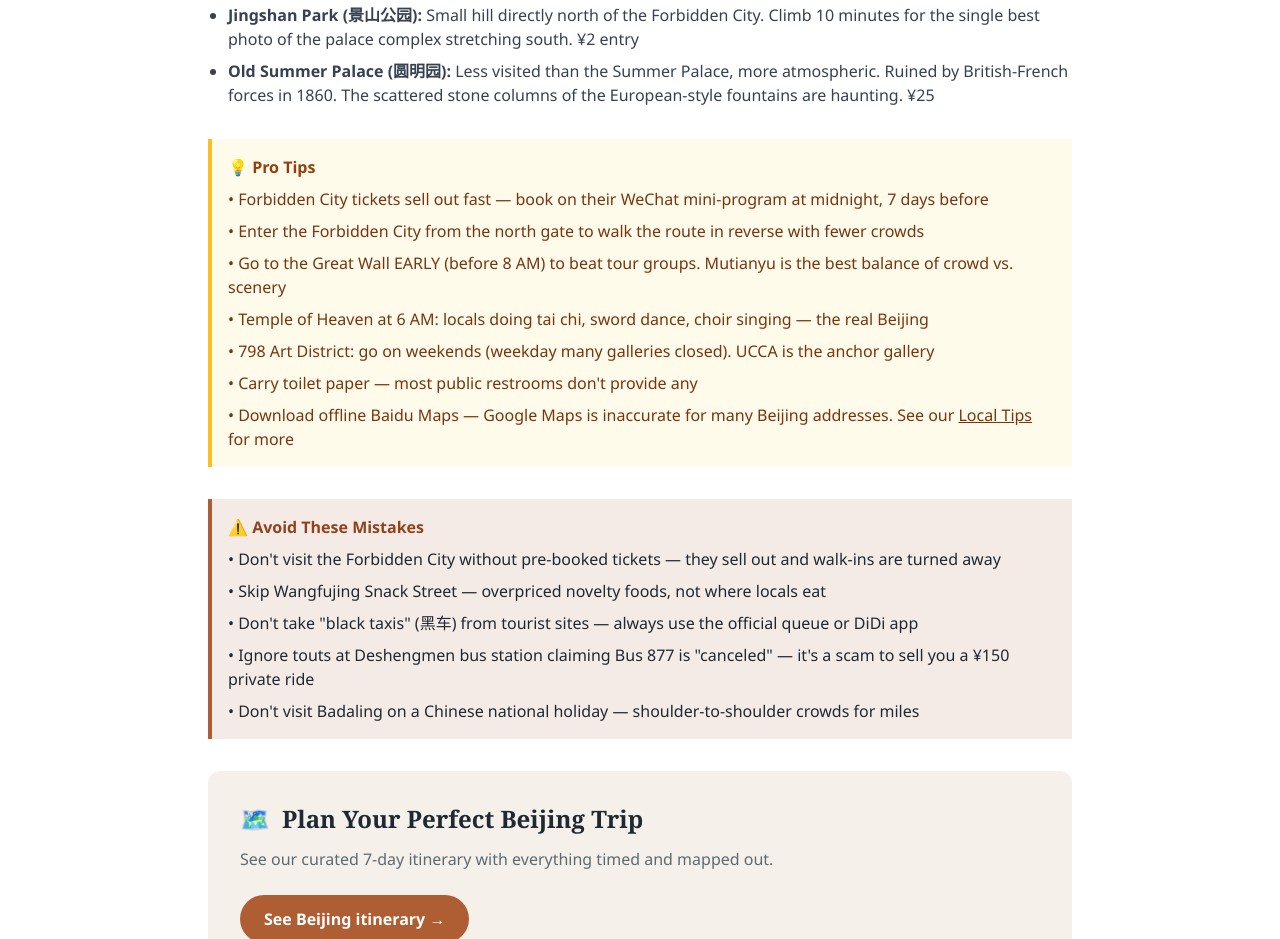
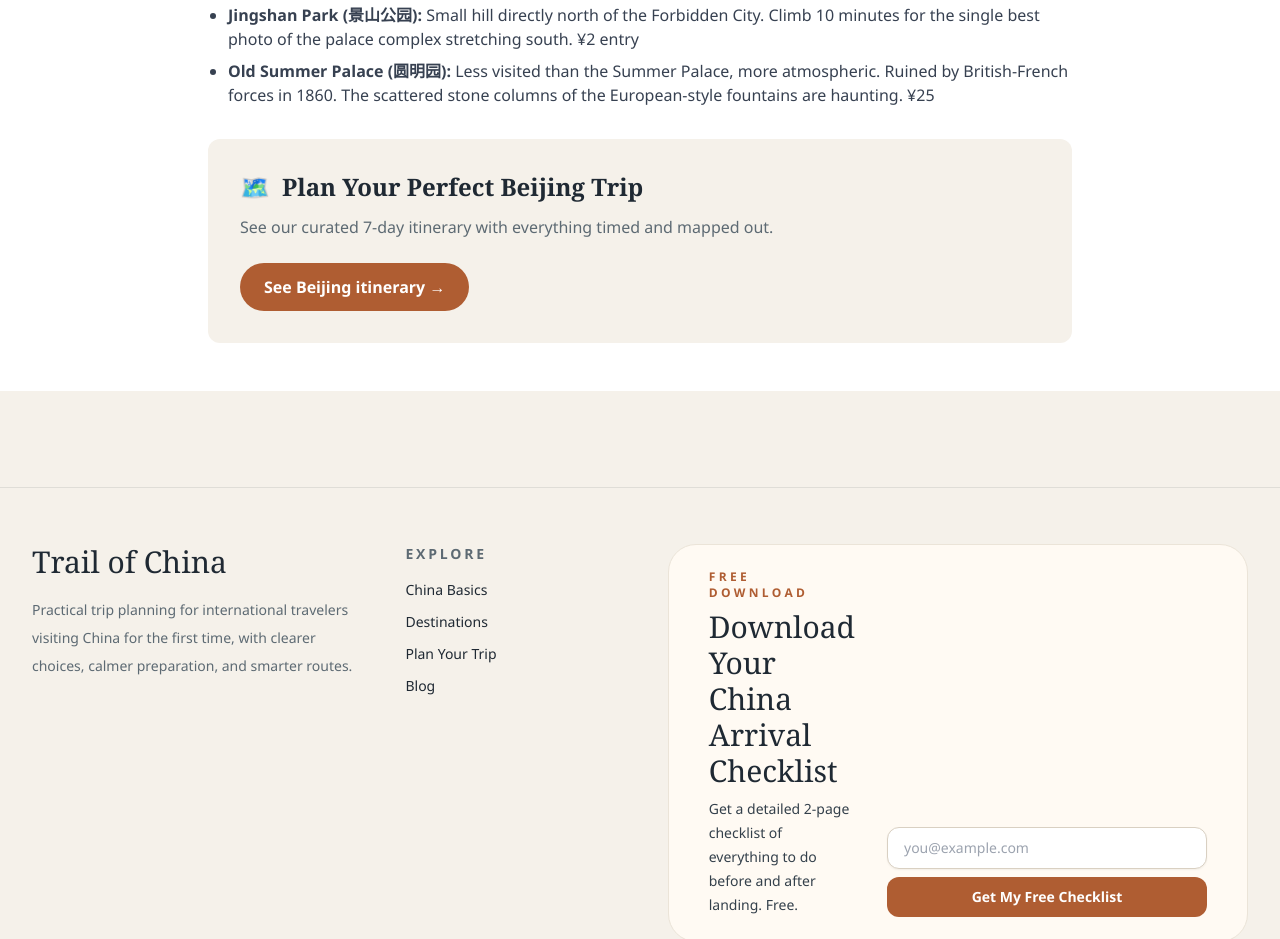
Before and after one commit to thecubestorm-arch/trailofchina, a Next.js app: page /destinations/beijing/what-to-do in a window 1280 px wide. Shown: the part 2780-3719 px from the top of the page. Built offline with nearby package versions, Linux system fonts and the light colour scheme.

Commit message:
Fix: Remove amber Pro Tips + Tourist Traps boxes from all What-to-Do pages — Sprint 7 Step 1

```diff
--- a/app/destinations/beijing/what-to-do/page.tsx
+++ b/app/destinations/beijing/what-to-do/page.tsx
@@ -171,35 +171,6 @@ export default function BeijingWhatToDoPage() {
             <li><strong>Old Summer Palace (圆明园):</strong> Less visited than the Summer Palace, more atmospheric. Ruined by British-French forces in 1860. The scattered stone columns of the European-style fountains are haunting. ¥25</li>
           </ul>
         </section>
-
-        <div className="bg-amber-50 border-l-4 border-amber-400 p-4 mb-8">
-          <h3 className="font-semibold text-amber-800 mb-2">💡 Pro Tips</h3>
-          <ul className="text-amber-900 space-y-2">
-            <li>• Forbidden City tickets sell out fast — book on their WeChat mini-program at midnight, 7 days before</li>
-            <li>• Enter the Forbidden City from the north gate to walk the route in reverse with fewer crowds</li>
-            <li>• Go to the Great Wall EARLY (before 8 AM) to beat tour groups. Mutianyu is the best balance of crowd vs. scenery</li>
-            <li>• Temple of Heaven at 6 AM: locals doing tai chi, sword dance, choir singing — the real Beijing</li>
-            <li>• 798 Art District: go on weekends (weekday many galleries closed). UCCA is the anchor gallery</li>
-            <li>• Carry toilet paper — most public restrooms don&apos;t provide any</li>
-            <li>• Download offline Baidu Maps — Google Maps is inaccurate for many Beijing addresses. See our{' '}
-              <Link href="/destinations/beijing/local-tips" className="underline">
-                Local Tips
-              </Link> for more
-            </li>
-          </ul>
-        </div>
-
-        <div className="bg-[var(--accent-soft)] border-l-4 border-[var(--accent)] p-4 mb-8">
-          <h3 className="font-semibold text-[var(--accent-strong)] mb-2">⚠️ Avoid These Mistakes</h3>
-          <ul className="text-[var(--foreground)] space-y-2">
-            <li>• Don&apos;t visit the Forbidden City without pre-booked tickets — they sell out and walk-ins are turned away</li>
-            <li>• Skip Wangfujing Snack Street — overpriced novelty foods, not where locals eat</li>
-            <li>• Don&apos;t take &quot;black taxis&quot; (黑车) from tourist sites — always use the official queue or DiDi app</li>
-            <li>• Ignore touts at Deshengmen bus station claiming Bus 877 is &quot;canceled&quot; — it&apos;s a scam to sell you a ¥150 private ride</li>
-            <li>• Don&apos;t visit Badaling on a Chinese national holiday — shoulder-to-shoulder crowds for miles</li>
-          </ul>
-        </div>
-
         <div className="mt-8">
           <ContextualCTA
             icon="🗺️"
--- a/app/destinations/chengdu/what-to-do/page.tsx
+++ b/app/destinations/chengdu/what-to-do/page.tsx
@@ -114,26 +114,6 @@ export default function ChengduWhatToDoPage() {
             <li><strong>Anshun Bridge at night (安顺廊桥):</strong> River reflections and easy evening strolls.</li>
           </ul>
         </section>
-
-        <div className="bg-amber-50 border-l-4 border-amber-400 p-4 mb-8">
-          <h3 className="font-semibold text-amber-800 mb-2">💡 Pro Tips</h3>
-          <ul className="text-amber-900 space-y-2">
-            <li>• Keep panda morning separate from late-night opera plans.</li>
-            <li>• Carry cashless payments and ID for quick ticket checks.</li>
-            <li>• Add food stops from our{' '}<Link href="/destinations/chengdu/where-to-eat" className="underline">Where to Eat guide</Link> near each attraction cluster.</li>
-            <li>• Weekday itineraries feel significantly calmer in Jinli and Kuanzhai.</li>
-          </ul>
-        </div>
-
-        <div className="bg-[var(--accent-soft)] border-l-4 border-[var(--accent)] p-4 mb-12">
-          <h3 className="font-semibold text-[var(--accent-strong)] mb-2">⚠️ Tourist Traps to Avoid</h3>
-          <ul className="text-[var(--foreground)] space-y-2">
-            <li>• Late panda arrival: after 10:30 AM most pandas are inactive or sleeping.</li>
-            <li>• Aggressive souvenir pricing in old streets: compare before buying.</li>
-            <li>• Unofficial "fast-entry" offers outside attractions.</li>
-          </ul>
-        </div>
-
         <div className="mt-8">
           <ContextualCTA
             icon="🗺️"
--- a/app/destinations/chongqing/what-to-do/page.tsx
+++ b/app/destinations/chongqing/what-to-do/page.tsx
@@ -103,26 +103,6 @@ export default function ChongqingWhatToDoPage() {
             <li><strong>Night river cruise views:</strong> Better skyline framing than many observation decks</li>
           </ul>
         </section>
-
-        <div className="bg-amber-50 border-l-4 border-amber-400 p-4 mb-8">
-          <h3 className="font-semibold text-amber-800 mb-2">💡 Pro Tips</h3>
-          <ul className="text-amber-900 space-y-2">
-            <li>• Do Hongyadong and cable car near sunset for best light</li>
-            <li>• Use metro + walking bridges; road traffic is slower than it looks</li>
-            <li>• Carry comfortable shoes - stairs and elevation changes are constant</li>
-            <li>• Save offline map pins for entrances on different elevation levels</li>
-          </ul>
-        </div>
-
-        <div className="bg-[var(--accent-soft)] border-l-4 border-[var(--accent)] p-4 mb-8">
-          <h3 className="font-semibold text-[var(--accent-strong)] mb-2">⚠️ Tourist Traps to Avoid</h3>
-          <ul className="text-[var(--foreground)] space-y-2">
-            <li>• Paying premium rates for "private" Hongyadong photo spots</li>
-            <li>• Assuming one map pin equals one correct entrance level</li>
-            <li>• Taking taxi detours at peak hour instead of metro lines</li>
-          </ul>
-        </div>
-
         <div className="mt-8">
           <ContextualCTA
             icon="🗺️"
--- a/app/destinations/shanghai/what-to-do/page.tsx
+++ b/app/destinations/shanghai/what-to-do/page.tsx
@@ -84,26 +84,6 @@ export default function ShanghaiWhatToDoPage() {
             <li><strong>Shanghai Museum:</strong> Free entry, incredible ancient Chinese art</li>
           </ul>
         </section>
-
-        <div className="bg-amber-50 border-l-4 border-amber-400 p-4 mb-8">
-          <h3 className="font-semibold text-amber-800 mb-2">💡 Pro Tips</h3>
-          <ul className="text-amber-900 space-y-2">
-            <li>• Book Shanghai Tower tickets online to skip lines</li>
-            <li>• Visit Yu Garden early morning to avoid crowds</li>
-            <li>• Take the ferry across the river (¥2) for cheap skyline views</li>
-            <li>• The Bund gets crowded on weekends - visit on weekdays</li>
-          </ul>
-        </div>
-
-        <div className="bg-[var(--accent-soft)] border-l-4 border-[var(--accent)] p-4">
-          <h3 className="font-semibold text-[var(--accent-strong)] mb-2">⚠️ Tourist Traps to Avoid</h3>
-          <ul className="text-[var(--foreground)] space-y-2">
-            <li>• &quot;Tea ceremony&quot; invitations from strangers (expensive scam)</li>
-            <li>• Overpriced boats on the river - take the ferry instead</li>
-            <li>• Fake antiques in Yu Garden bazaar</li>
-          </ul>
-        </div>
-
         <div className="mt-8">
           <ContextualCTA
             icon="🗺️"
--- a/app/destinations/xian/what-to-do/page.tsx
+++ b/app/destinations/xian/what-to-do/page.tsx
@@ -108,29 +108,6 @@ export default function XianWhatToDoPage() {
             <li><strong>Ancient City Wall morning walk:</strong> Enter right after opening for fewer cyclists.</li>
           </ul>
         </section>
-
-        <div className="bg-amber-50 border-l-4 border-amber-400 p-4 mb-8">
-          <h3 className="font-semibold text-amber-800 mb-2">💡 Pro Tips</h3>
-          <ul className="text-amber-900 space-y-2">
-            <li>• Pair Terracotta Warriors with a lighter city-center evening, not another major museum day.</li>
-            <li>• Do Bell/Drum Tower and Muslim Quarter together to minimize transit time.</li>
-            <li>• If your schedule is tight, prioritize Pit 1 + Pit 3 instead of rushing every hall.</li>
-            <li>
-              • Use this with <Link href="/destinations/xian/local-tips" className="underline">Local Tips</Link>{' '}
-              for bus details and scam avoidance.
-            </li>
-          </ul>
-        </div>
-
-        <div className="bg-[var(--accent-soft)] border-l-4 border-[var(--accent)] p-4 mb-8">
-          <h3 className="font-semibold text-[var(--accent-strong)] mb-2">⚠️ Tourist Traps to Avoid</h3>
-          <ul className="text-[var(--foreground)] space-y-2">
-            <li>• Fake Terracotta "factory tours" that are mostly shopping detours.</li>
-            <li>• Overpriced souvenir sets sold as "museum certified relics."</li>
-            <li>• Unofficial guides at station exits claiming "no queue" tickets.</li>
-          </ul>
-        </div>
-
         <div className="mt-8">
           <ContextualCTA
             icon="🗺️"
```
